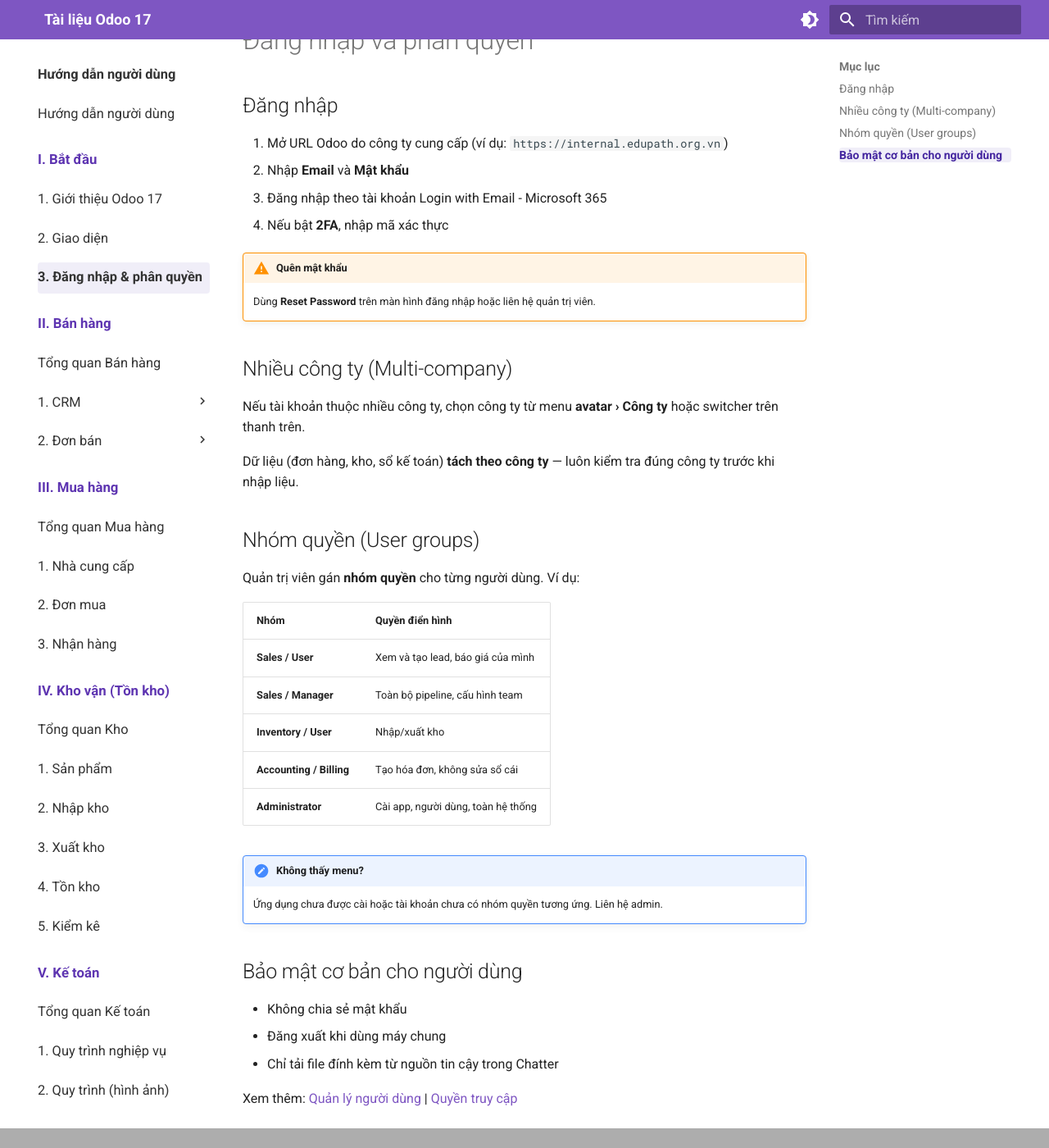
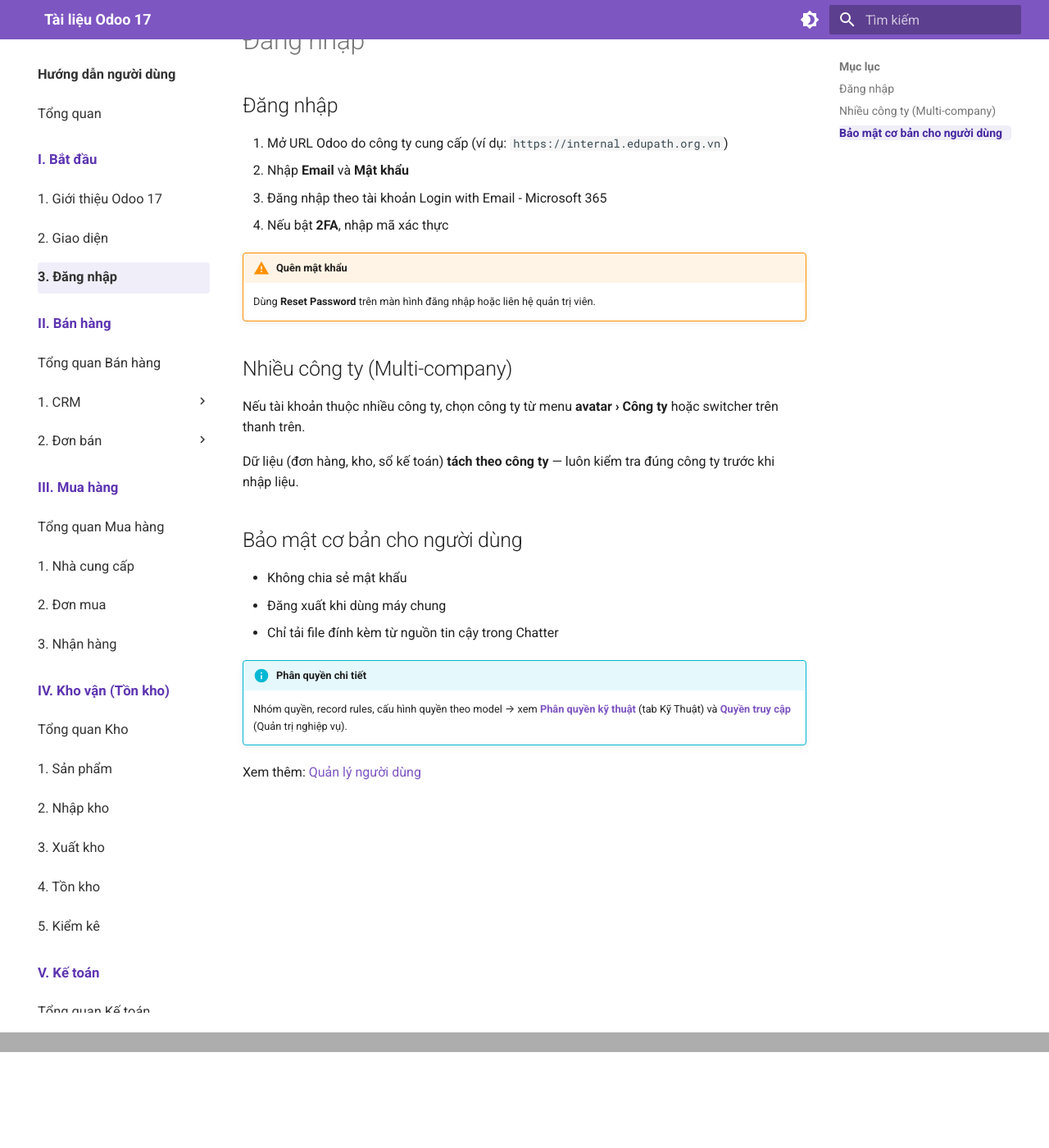
Before and after one commit to tranminhtriet1980/documentodoo17, an MkDocs documentation site: the page built from docs/gioi-thieu/dang-nhap-phan-quyen.md, in a window 1280 px wide and 1400 px high, scrolled down 117 px. Shown: the whole window at 82% size. Built offline with MkDocs 1.6.1 and Material for MkDocs 9.7.7, drawn with Linux system fonts in a browser that asks for light colours.

Commit message:
Huong dan/Bat dau: bo chu lap tren nav, tach phan quyen sang tab Ky Thuat
- Nav: index Huong dan doi nhan "Tong quan" (het lap "Huong dan nguoi dung")
- "3. Dang nhap & phan quyen" -> "3. Dang nhap"
- Trang dang nhap: bo muc "Nhom quyen (User groups)", chi giu dang nhap +
  multi-company + bao mat co ban cho nguoi dung cuoi
- Chuyen bang "Nhom quyen theo nghiep vu" sang technical/bao-mat/quyen-ky-thuat
- Cap nhat link tham chieu

Co-Authored-By: Claude Opus 4.8 <noreply@anthropic.com>

```diff
--- a/docs/gioi-thieu/dang-nhap-phan-quyen.md
+++ b/docs/gioi-thieu/dang-nhap-phan-quyen.md
@@ -1,4 +1,4 @@
-# Đăng nhập và phân quyền
+# Đăng nhập
 
 ## Đăng nhập
 
@@ -16,25 +16,13 @@ Nếu tài khoản thuộc nhiều công ty, chọn công ty từ menu **avatar
 
 Dữ liệu (đơn hàng, kho, sổ kế toán) **tách theo công ty** — luôn kiểm tra đúng công ty trước khi nhập liệu.
 
-## Nhóm quyền (User groups)
-
-Quản trị viên gán **nhóm quyền** cho từng người dùng. Ví dụ:
-
-| Nhóm | Quyền điển hình |
-|------|------------------|
-| **Sales / User** | Xem và tạo lead, báo giá của mình |
-| **Sales / Manager** | Toàn bộ pipeline, cấu hình team |
-| **Inventory / User** | Nhập/xuất kho |
-| **Accounting / Billing** | Tạo hóa đơn, không sửa sổ cái |
-| **Administrator** | Cài app, người dùng, toàn hệ thống |
-
-!!! note "Không thấy menu?"
-    Ứng dụng chưa được cài hoặc tài khoản chưa có nhóm quyền tương ứng. Liên hệ admin.
-
 ## Bảo mật cơ bản cho người dùng
 
 - Không chia sẻ mật khẩu
 - Đăng xuất khi dùng máy chung
 - Chỉ tải file đính kèm từ nguồn tin cậy trong Chatter
 
-Xem thêm: [Quản lý người dùng](../cai-dat/nguoi-dung.md) | [Quyền truy cập](../cai-dat/quyen-truy-cap.md)
+!!! info "Phân quyền chi tiết"
+    Nhóm quyền, record rules, cấu hình quyền theo model → xem **[Phân quyền kỹ thuật](../technical/bao-mat/quyen-ky-thuat.md)** (tab Kỹ Thuật) và **[Quyền truy cập](../cai-dat/quyen-truy-cap.md)** (Quản trị nghiệp vụ).
+
+Xem thêm: [Quản lý người dùng](../cai-dat/nguoi-dung.md)
--- a/mkdocs.yml
+++ b/mkdocs.yml
@@ -67,11 +67,11 @@ nav:
   - Trang chủ: index.md
 
   - "Hướng dẫn người dùng":
-      - huong-dan/index.md
+      - "Tổng quan": huong-dan/index.md
       - "I. Bắt đầu":
           - "1. Giới thiệu Odoo 17": gioi-thieu/odoo17.md
           - "2. Giao diện": gioi-thieu/giao-dien.md
-          - "3. Đăng nhập & phân quyền": gioi-thieu/dang-nhap-phan-quyen.md
+          - "3. Đăng nhập": gioi-thieu/dang-nhap-phan-quyen.md
       - "II. Bán hàng":
           - Tổng quan Bán hàng: ban-hang/index.md
           - "1. CRM":
```
Also changed, not shown: docs/gioi-thieu/odoo17.md (+1 -1 lines), docs/technical/bao-mat/quyen-ky-thuat.md (+15 -0 lines).
